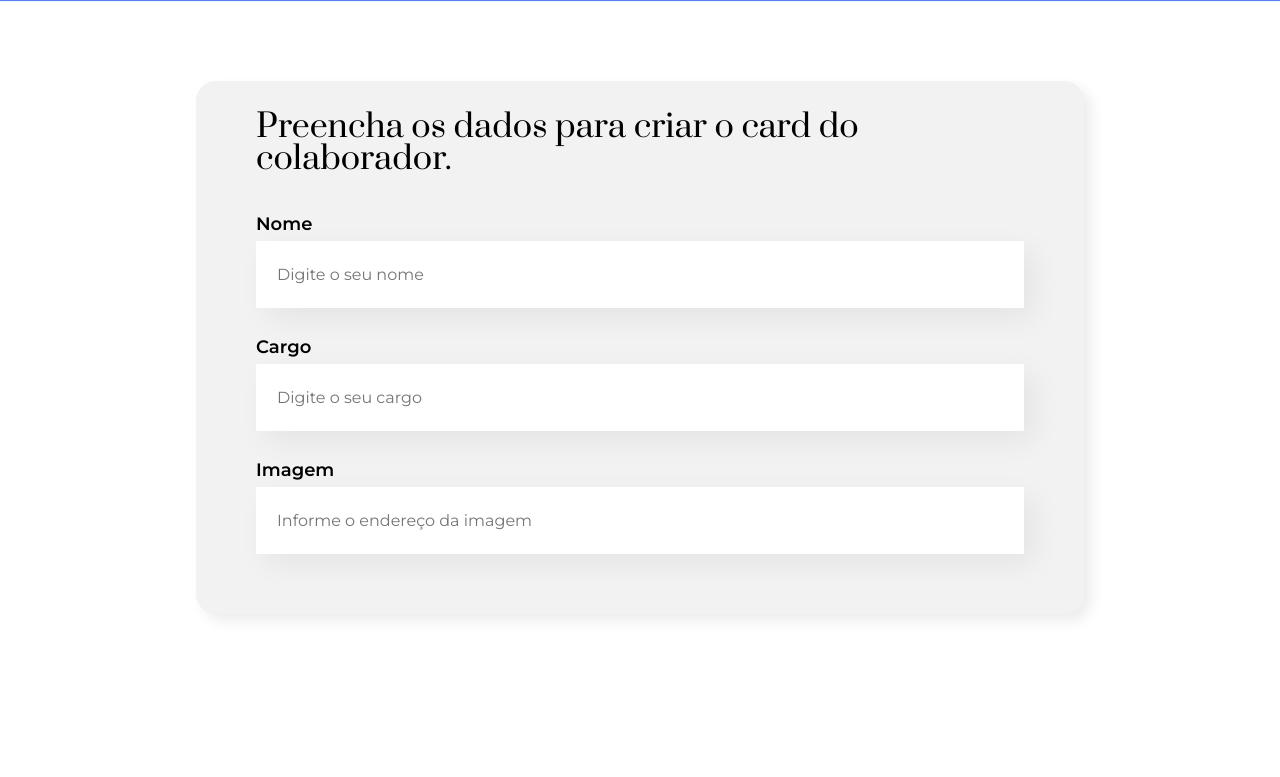
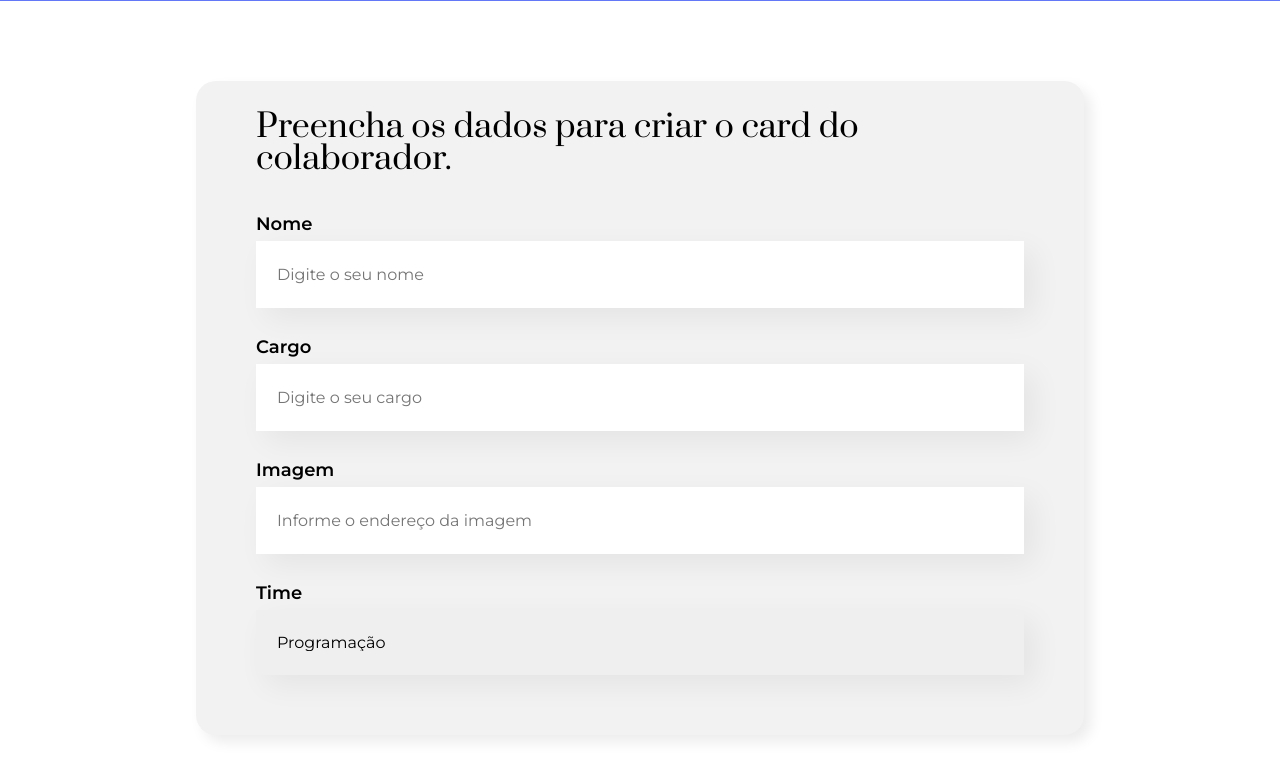
Before and after one commit to ledsouza/organo, a React (Vite) app: page / in a window 1280 px wide. Shown: the part 496-1273 px from the top of the page. Before the commit the page ends 1190 px from the top, so only its background shows below. Built offline with nearby package versions, Linux system fonts and the light colour scheme.

Commit message:
implementando dropdown

```diff
--- /dev/null
+++ b/src/components/Dropdown/Dropdown.css
@@ -0,0 +1,25 @@
+.dropdown {
+    display: flex;
+    flex-direction: column;
+    gap: 8px;
+    margin-bottom: 30px;
+}
+
+.dropdown label {
+    font-family: var(--fonte-texto);
+    font-weight: 600;
+    font-size: 18px;
+}
+
+.dropdown select {
+    -webkit-appearance: none;
+    -moz-appearance: none;
+    appearance: none;
+
+    font-family: var(--fonte-texto);
+    font-weight: 400;
+    font-size: 16px;
+    padding: 24px 0 24px 21px;
+    border: none;
+    box-shadow: 10px 10px 30px rgba(0, 0, 0, 0.06);
+}
--- /dev/null
+++ b/src/components/Dropdown/index.jsx
@@ -0,0 +1,22 @@
+import "./Dropdown.css";
+import PropTypes from "prop-types";
+
+const Dropdown = (props) => {
+    return (
+        <div className="dropdown">
+            <label htmlFor="time-selecao">{props.label}</label>
+            <select name="times" id="time-selecao">
+                {props.itens.map((item) => (
+                    <option key={item}>{item}</option>
+                ))}
+            </select>
+        </div>
+    );
+};
+
+Dropdown.propType = {
+    label: PropTypes.string.isRequired,
+    itens: PropTypes.array.isRequired,
+};
+
+export default Dropdown;
--- a/src/components/Form/index.jsx
+++ b/src/components/Form/index.jsx
@@ -1,7 +1,18 @@
+import Dropdown from "../Dropdown";
 import TextInput from "../TextInput";
 import "./Form.css";
 
 const Form = () => {
+    const times = [
+        "Programação",
+        "Front-End",
+        "Data Science",
+        "Devops",
+        "UX e Design",
+        "Mobile",
+        "Inovação e Gestão",
+    ];
+
     return (
         <section className="container-form">
             <form action="submit">
@@ -9,6 +20,7 @@ const Form = () => {
                 <TextInput label="Nome" placeholder="Digite o seu nome" />
                 <TextInput label="Cargo" placeholder="Digite o seu cargo" />
                 <TextInput label="Imagem" placeholder="Informe o endereço da imagem" />
+                <Dropdown label="Time" itens={times} />
             </form>
         </section>
     );
```
